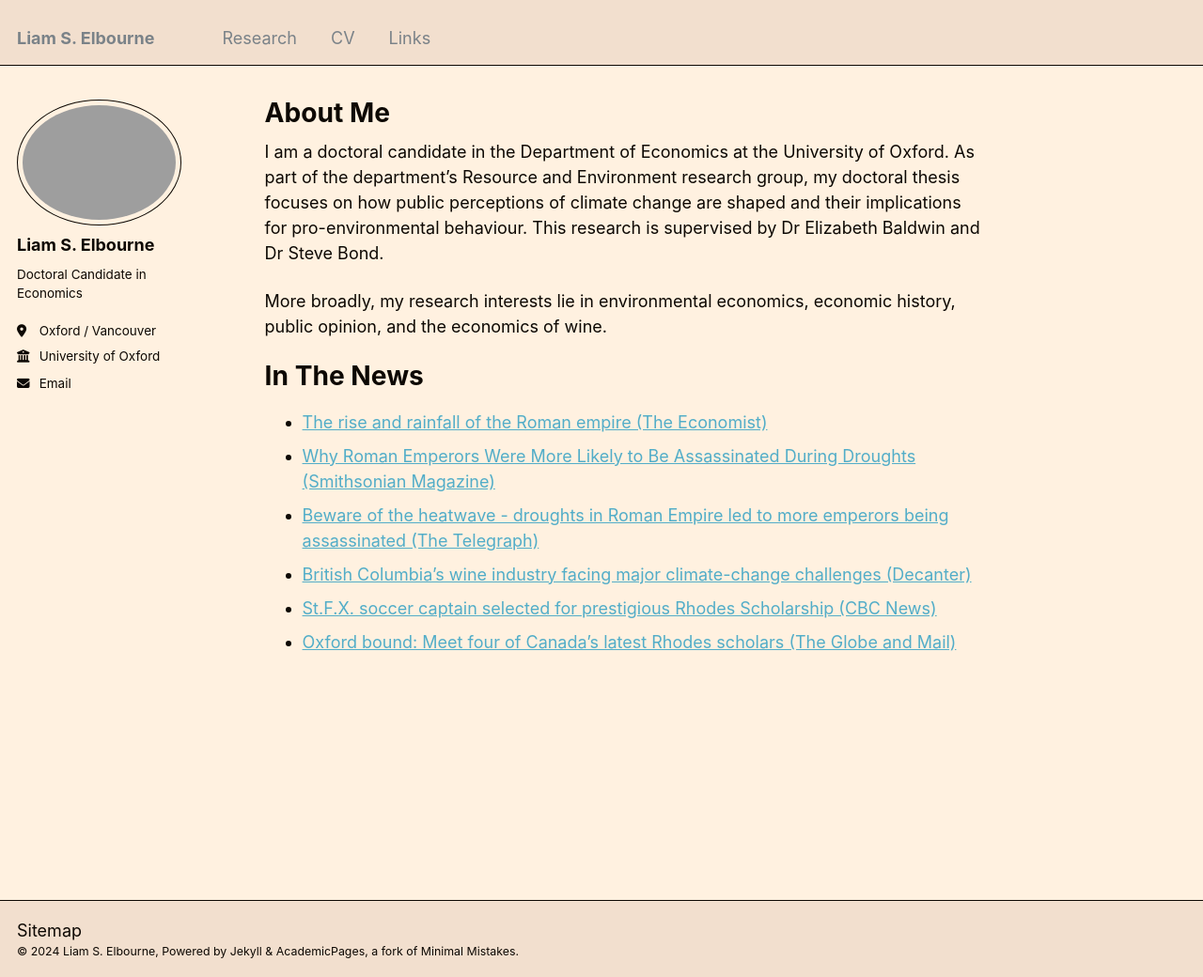
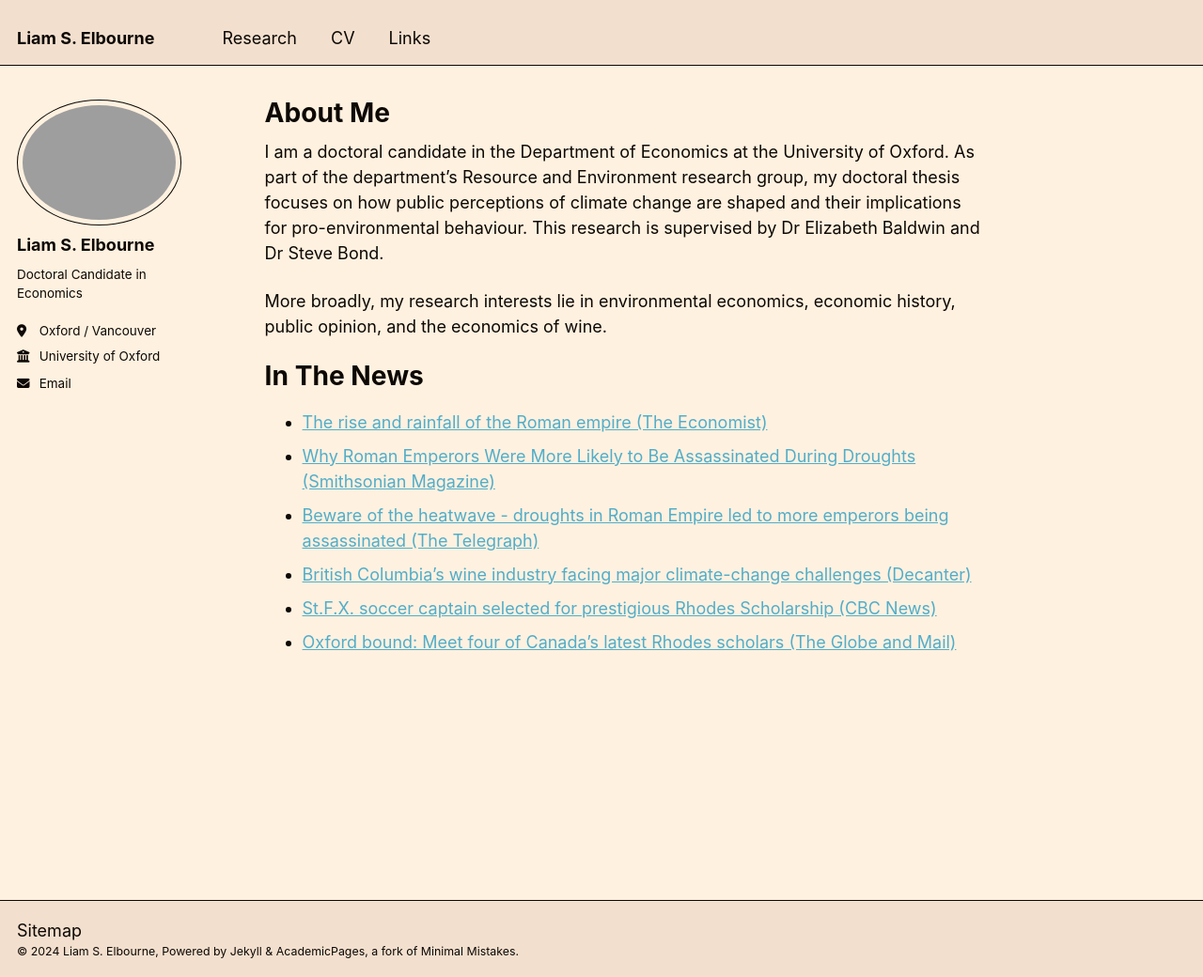
Before and after one commit to LiamSElbourne/LiamSElbourne.github.io, a Jekyll site: the page built from _pages/about.md, in a window 1280 px wide and 1040 px high. Shown: the whole window at 94% size. Built offline with Jekyll 4.4.1, drawn with Linux system fonts in a browser that asks for light colours.

Commit message:
Update _variables.scss

```diff
--- a/_sass/_variables.scss
+++ b/_sass/_variables.scss
@@ -108,8 +108,8 @@ $xing-color                 : #006567;
 $link-color                 : $info-color;
 $link-color-hover           : mix(#000, $link-color, 25%);
 $link-color-visited         : mix(#fff, $link-color, 25%);
-$masthead-link-color        : $primary-color;
-$masthead-link-color-hover  : mix(#000, $primary-color, 25%);
+$masthead-link-color        : $text-color;
+$masthead-link-color-hover  : mix(#000, $text-color, 25%);
 
 
 /*
```
